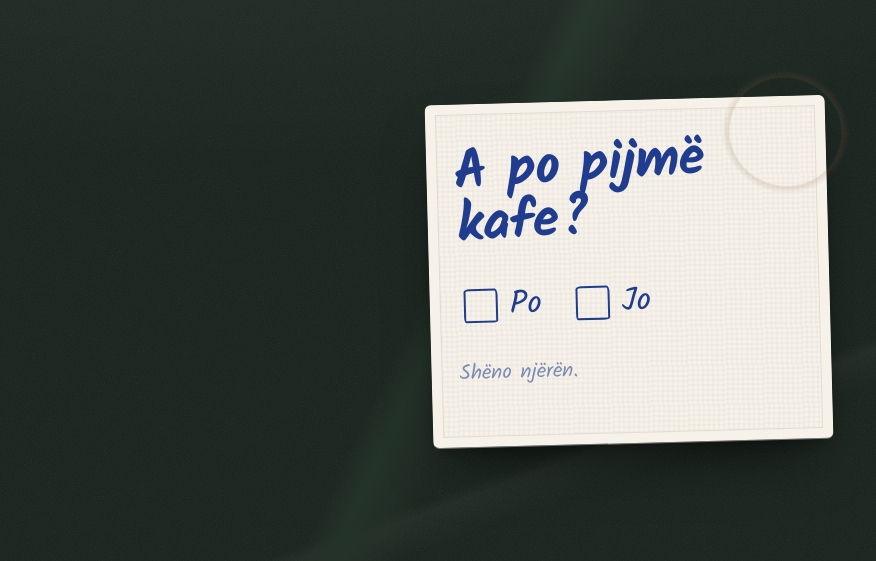
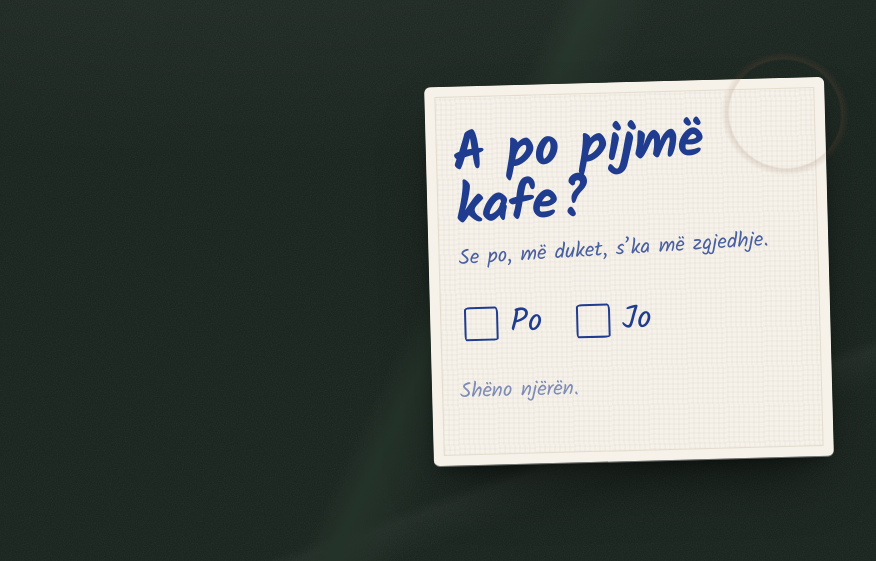
Before and after one commit to ClaudeDigital/test, a plain HTML site: page public/index.html in a window 1280 px wide. Shown: the part 125-686 px from the top of the page, without its empty margins (11-887 px from the left). Drawn offline with Linux system fonts and the light colour scheme.

Commit message:
Nënpyetja: Se po, më duket, s'ka më zgjedhje.
Co-Authored-By: Claude Opus 5.5 <noreply@anthropic.com>

```diff
--- a/public/index.html
+++ b/public/index.html
@@ -107,6 +107,7 @@
     transform: rotate(-2deg);
     margin: 4px 0 26px;
   }
+  h1 .sub { display: block; font-weight: 400; font-size: 21px; line-height: 1.25; letter-spacing: 0; margin-top: 10px; opacity: .8; }
 
   .choices { display: flex; gap: 22px; align-items: center; min-height: 64px; }
   .choice {
@@ -270,7 +271,7 @@
     <!-- ana e parë -->
     <section class="face front" id="front" aria-labelledby="q">
       <span class="ring" aria-hidden="true"></span>
-      <h1 id="q">A po pijmë kafe?</h1>
+      <h1 id="q">A po pijmë kafe?<span class="sub">Se po, më duket, s’ka më zgjedhje.</span></h1>
       <div class="choices">
         <button class="choice" id="yes" type="button">
           <span class="box"><svg viewBox="0 0 40 40" aria-hidden="true"><path d="M7 21l9 9L36 4"/></svg></span>Po
```
